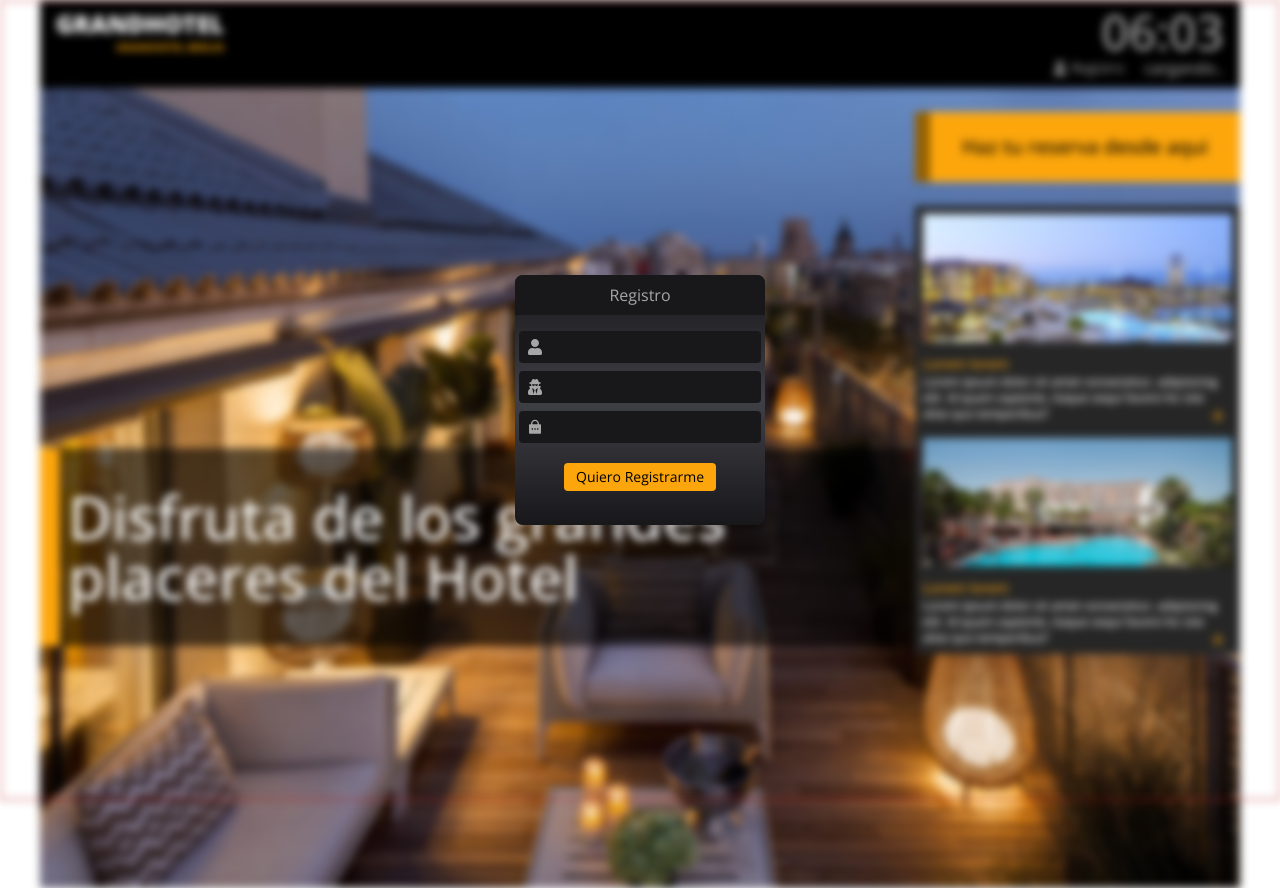
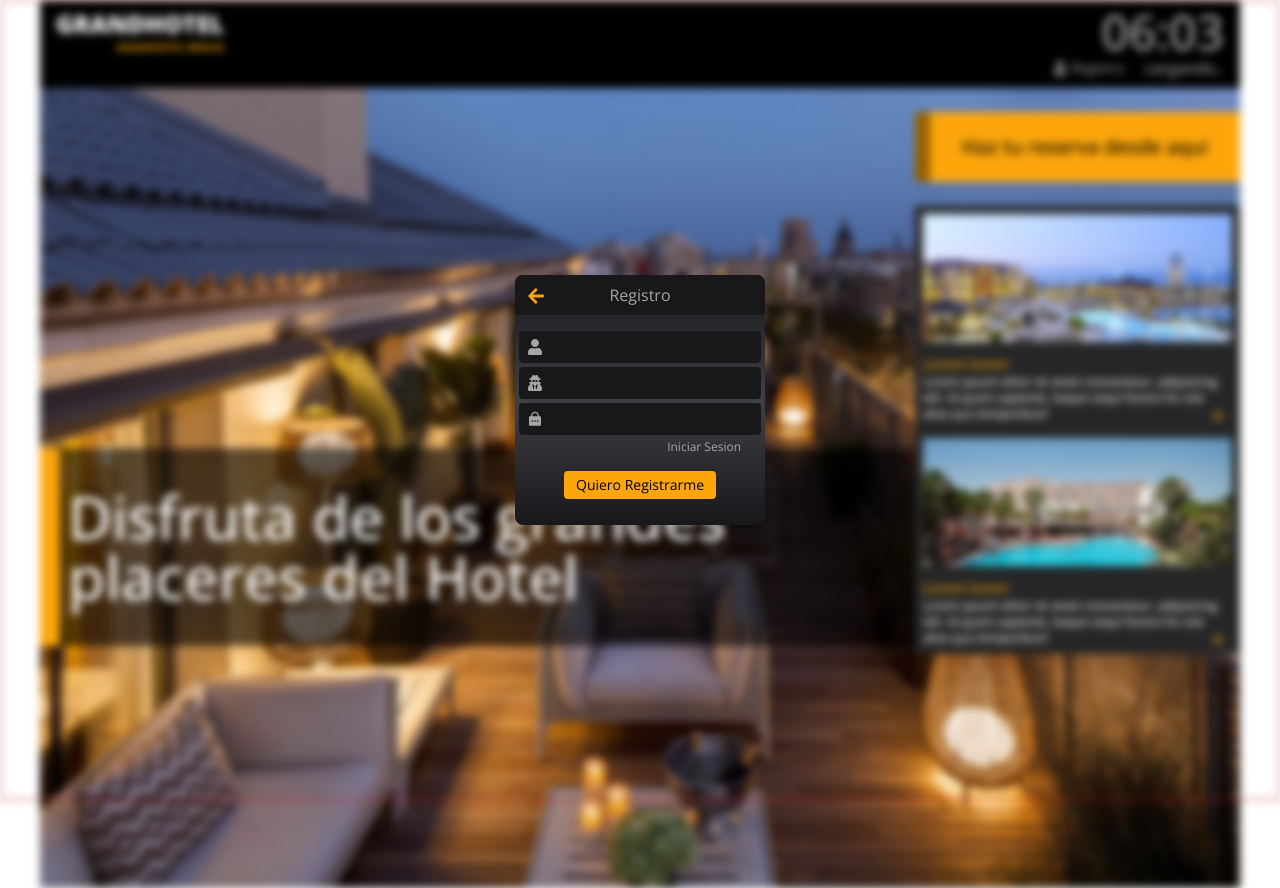
Before and after one commit to MarckWeb/hotel_reservas, a React (Vite) app in the folder hotel_front/: page / in a window 1280 px wide. Both pictures are taken after a click on the element "Registro". Built offline with nearby package versions, Linux system fonts and the light colour scheme; no server answers.

Commit message:
add toggle componente

```diff
--- a/hotel_front/src/App.tsx
+++ b/hotel_front/src/App.tsx
@@ -3,10 +3,8 @@ import Header from './layout/Header'
 import Home from './page/Home'
 import Form from './layout/Form'
 import { useVisibility } from './hook/useVisibility'
-import { useState } from 'react'
 
 function App() {
-   //const [isVisible, setIsVisible] = useState<boolean>(false)
    const { isVisible, toggleVisibility } = useVisibility()
 
    return (
@@ -20,7 +18,7 @@ function App() {
          </div>
          {isVisible && (
             <>
-               <Form />
+               <Form toggleVisibility={toggleVisibility} />
                <div className="w-full h-full blur-sm border bottom-2 border-red-700 absolute top-0 left-0 "></div>
             </>
          )}
--- a/hotel_front/src/layout/Form.tsx
+++ b/hotel_front/src/layout/Form.tsx
@@ -1,50 +1,74 @@
-import { useForm } from "react-hook-form"
+import { useForm } from 'react-hook-form'
 import { FormValues } from '../types/formValues'
 
-import { FaUser } from "react-icons/fa";
-import { FaUserSecret } from "react-icons/fa";
-import { RiLockPasswordFill } from "react-icons/ri";
-import Input from "../components/Input";
-import Button from "../components/Button";
+import { FaUser } from 'react-icons/fa'
+import { FaUserSecret } from 'react-icons/fa'
+import { RiLockPasswordFill } from 'react-icons/ri'
+import { FaArrowLeft } from 'react-icons/fa'
 
-const Form: React.FC = () => {
+import Input from '../components/Input'
+import Button from '../components/Button'
+import { ToggleVisibility } from '../types/toggle'
+import loginService from '../services/login'
+import { useState } from 'react'
 
+const Form = ({ toggleVisibility }: ToggleVisibility) => {
+   const [showTypeForm, setShowTypeForm] = useState(false)
    const {
       register,
       handleSubmit,
       formState: { errors },
-      reset
-   } = useForm<FormValues>();
+      reset,
+   } = useForm<FormValues>()
 
-
-   const onSubmit = handleSubmit((data) => {
+   const onSubmit = handleSubmit(async (data) => {
       //datos del formulario
       console.log(data)
+      //hacer en el emvio post con axios
+      const userResult = await loginService.registerUser(data)
+      if (userResult.success === true) console.log(userResult.message)
+
       reset()
-      //hacer en el emvio post
    })
 
    return (
-      <div className='w-[250px] h-[250px] absolute top-[50%] left-[50%] translate-x-[-50%] translate-y-[-50%] z-10 bg-gradient-to-b from-zinc-900 via-zinc-700 to-zinc-900 rounded-lg'>
-
-         <h3 className="bg-gradient-to-b from-zinc-900 via-zinc-900 to-zinc-900 text-color-text-second font-light text-center py-2 rounded-t-lg">Registro</h3>
-         <form onSubmit={onSubmit} className="flex flex-col justify-between gap-2 items-center mt-4">
-            <Input
-               name="name"
-               icon={<FaUser className="text-color-text-second" />}
-               register={register} type="text"
-               minLength={2}
-               maxLength={20}
-               errorMessage="El nombre es requerido" />
+      <div className="w-[250px] h-[250px] absolute top-[50%] left-[50%] translate-x-[-50%] translate-y-[-50%] z-10 bg-gradient-to-b from-zinc-900 via-zinc-700 to-zinc-900 rounded-lg">
+         <div className="bg-gradient-to-b from-zinc-900 via-zinc-900 to-zinc-900 text-color-text-second font-light text-center py-2 rounded-t-lg relative">
+            <FaArrowLeft
+               className="absolute left-3 top-3 text-lg text-background-second cursor-pointer"
+               onClick={toggleVisibility}
+            />
+            <h3>Registro</h3>
+         </div>
+         <form
+            onSubmit={onSubmit}
+            className={`flex flex-col justify-between  ${showTypeForm ? 'gap-3' : 'gap-1'} items-center mt-4`}
+         >
+            {showTypeForm ? (
+               ''
+            ) : (
+               <Input
+                  name="name"
+                  icon={<FaUser className="text-color-text-second" />}
+                  register={register}
+                  type="text"
+                  minLength={2}
+                  maxLength={20}
+                  errorMessage="El nombre es requerido"
+               />
+            )}
 
             <Input
                name="username"
-               icon={<FaUserSecret className="text-color-text-second outline-none" />}
+               icon={
+                  <FaUserSecret className="text-color-text-second outline-none" />
+               }
                register={register}
                type="text"
                minLength={2}
                maxLength={20}
-               errorMessage="El nombre de usuario es requerido" />
+               errorMessage="El nombre de usuario es requerido"
+            />
 
             <Input
                name="password"
@@ -52,13 +76,23 @@ const Form: React.FC = () => {
                register={register}
                type="password"
                minLength={5}
-               errorMessage="Ingresa una contraseña valida" />
+               errorMessage="Ingresa una contraseña valida"
+            />
 
             {errors.name && <span>{errors.name.message}</span>}
+            {/* si hook */}
+            <button
+               type="button"
+               className="text-xs text-color-text-second font-light ml-auto pr-6 cursor-pointer hover:underline"
+               onClick={() => setShowTypeForm(!showTypeForm)}
+            >
+               {showTypeForm ? 'Registrarme' : 'Iniciar Sesion'}
+            </button>
 
             <Button
                type="submit"
-               text="Quiero Registrarme" />
+               text={showTypeForm ? 'Iniciar Sesion' : 'Quiero Registrarme'}
+            />
          </form>
       </div>
    )
--- a/hotel_front/src/main.tsx
+++ b/hotel_front/src/main.tsx
@@ -2,6 +2,4 @@ import ReactDOM from 'react-dom/client'
 import App from './App.tsx'
 import './index.css'
 
-ReactDOM.createRoot(document.getElementById('root')!).render(
-  <App />
-)
+ReactDOM.createRoot(document.getElementById('root')!).render(<App />)
--- /dev/null
+++ b/hotel_front/src/services/login.ts
@@ -0,0 +1,21 @@
+import axios from "axios";
+const baseUrl = 'http://localhost:3000/auth/'
+export interface CredentialsUser {
+   username: string;
+   password: string;
+}
+
+const loginUser = async (credentials: CredentialsUser) => {
+   const response = await axios.post(`${baseUrl}login`, credentials)
+   return response.data
+}
+
+const registerUser = async (objectUser: CredentialsUser) => {
+   const response = await axios.post(`${baseUrl}register`, objectUser)
+   return response.data
+}
+
+export default {
+   loginUser,
+   registerUser
+}
```
